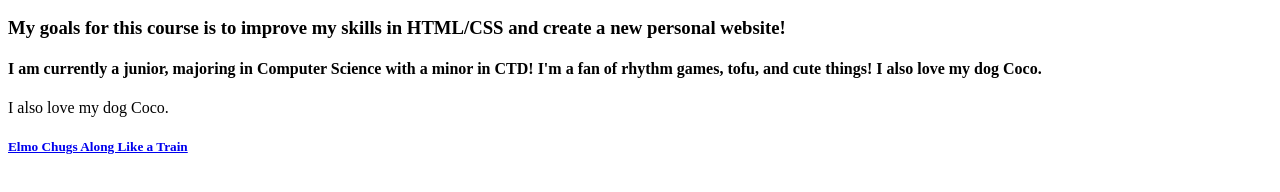
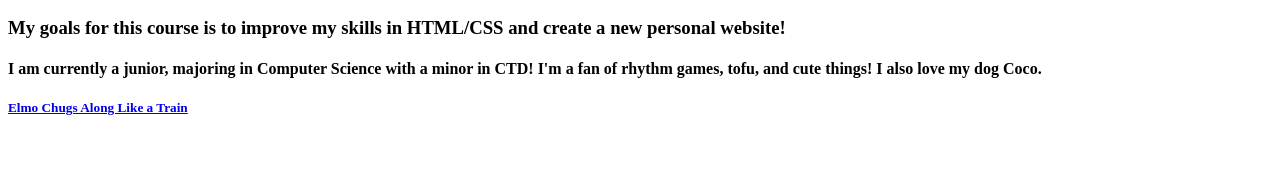
Before and after one commit to jamjoung/jamjoung.github.io, a plain HTML site: page index.html in a window 1280 px wide. Shown: the part 136-328 px from the top of the page. Drawn offline with Linux system fonts and the light colour scheme.

Commit message:
Update index.html

```diff
--- a/index.html
+++ b/index.html
@@ -8,7 +8,7 @@
          <h2>My pronouns are she/her</h2>
          <h3>My goals for this course is to improve my skills in HTML/CSS and create a new personal website!</h3>
          <h4>I am currently a junior, majoring in Computer Science with a minor in CTD! I'm a fan of rhythm games, tofu, and cute things! I also love my dog Coco. </h4>
-         <p>I also love my dog Coco.</p>
+
 
          <h5><a href="https://www.youtube.com/watch?v=eXKzyJdghDo&ab_channel=ThatsRandom">Elmo Chugs Along Like a Train</a></h5>
      </body>
```
